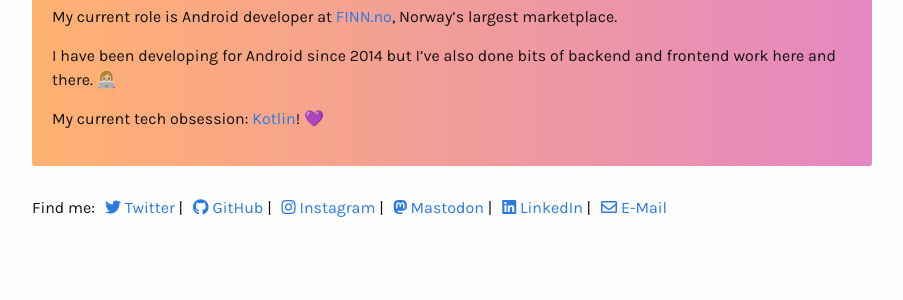
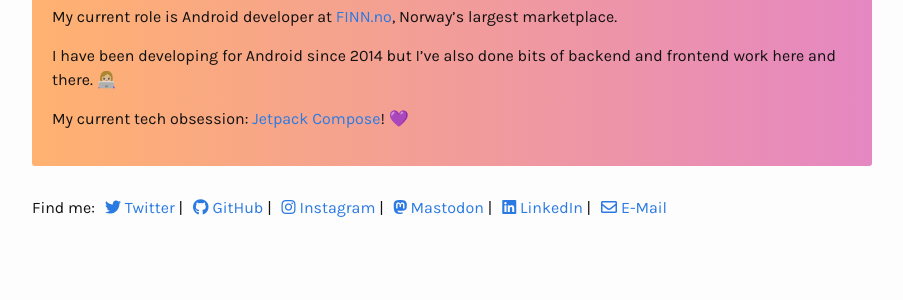
Before and after one commit to karen-sch/iamka.ren, a Jekyll site: the page built from index.md, in a window 1280 px wide. Shown: the part 410-710 px from the top of the page, without its empty margins (188-1091 px from the left). Built offline with Jekyll 4.4.1, drawn with Linux system fonts in a browser that asks for light colours.

Commit message:
added jetpack compose as tech obsession

```diff
--- a/index.md
+++ b/index.md
@@ -12,4 +12,4 @@
 
 I have been developing for Android since 2014 but I've also done bits of backend and frontend work here and there. 👩🏼‍💻<br/>
 
-My current tech obsession: [Kotlin](https://kotlinlang.org/){:target="_blank"}! 💜
+My current tech obsession: [Jetpack Compose](https://developer.android.com/jetpack/compose){:target="_blank"}! 💜
```
